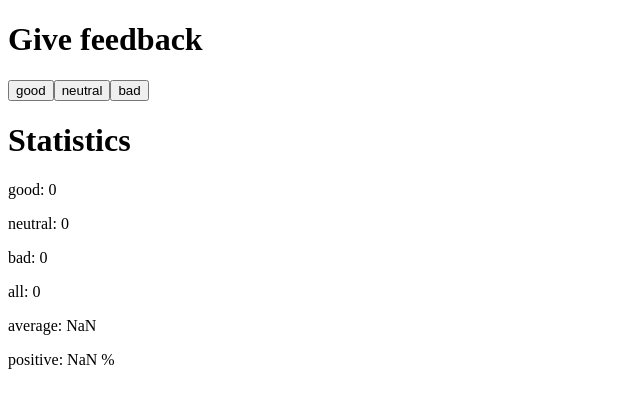
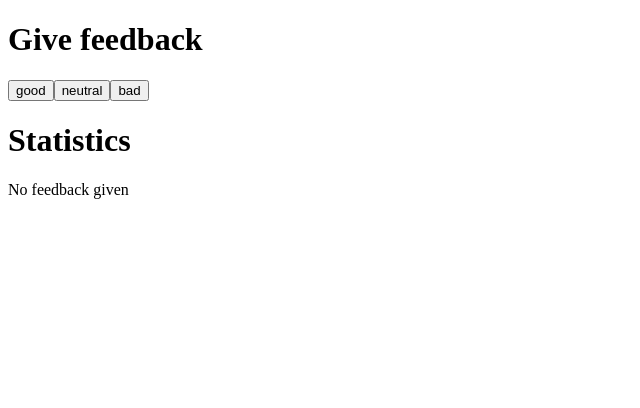
Before and after one commit to maijakoodaa/FullStack, a React (Create React App) app in the folder osa1/unicafe/: page / in a window 1280 px wide. Shown: the top 408 px of the page, without its empty margins (0-640 px from the left). Built offline with nearby package versions, Linux system fonts and the light colour scheme.

Commit message:
Statistics are only shown if any feedback is given

```diff
--- a/osa1/unicafe/src/App.js
+++ b/osa1/unicafe/src/App.js
@@ -2,6 +2,11 @@ import { useState } from 'react'
 
 const Statistics = (props) => {
   console.log(props)
+  if (props.nmb_a == 0) {
+    return (
+      <p>No feedback given</p>
+    )
+  }
   return (
     <div>
     <p>good: {props.nmb_g}</p>
@@ -51,9 +56,10 @@ const App = () => {
         <Button handleClick={handleGoodClick} text='good' />
         <Button handleClick={handleNeutralClick} text='neutral' />
         <Button handleClick={handleBadClick} text='bad' />
-        <h1>Statistics</h1>
-        <Statistics nmb_g={good} nmb_n={neutral} nmb_b={bad} nmb_a={all} />
-
+      </div>
+      <div>
+      <h1>Statistics</h1>
+      <Statistics nmb_g={good} nmb_n={neutral} nmb_b={bad} nmb_a={all} />
       </div>
     </div>
   )
```
